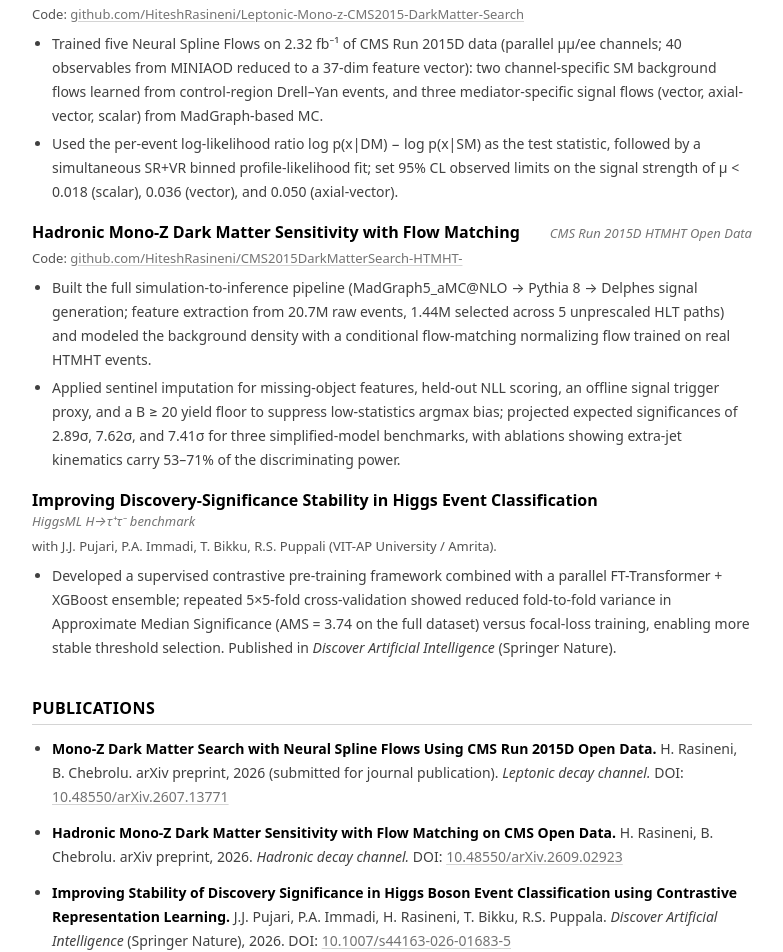
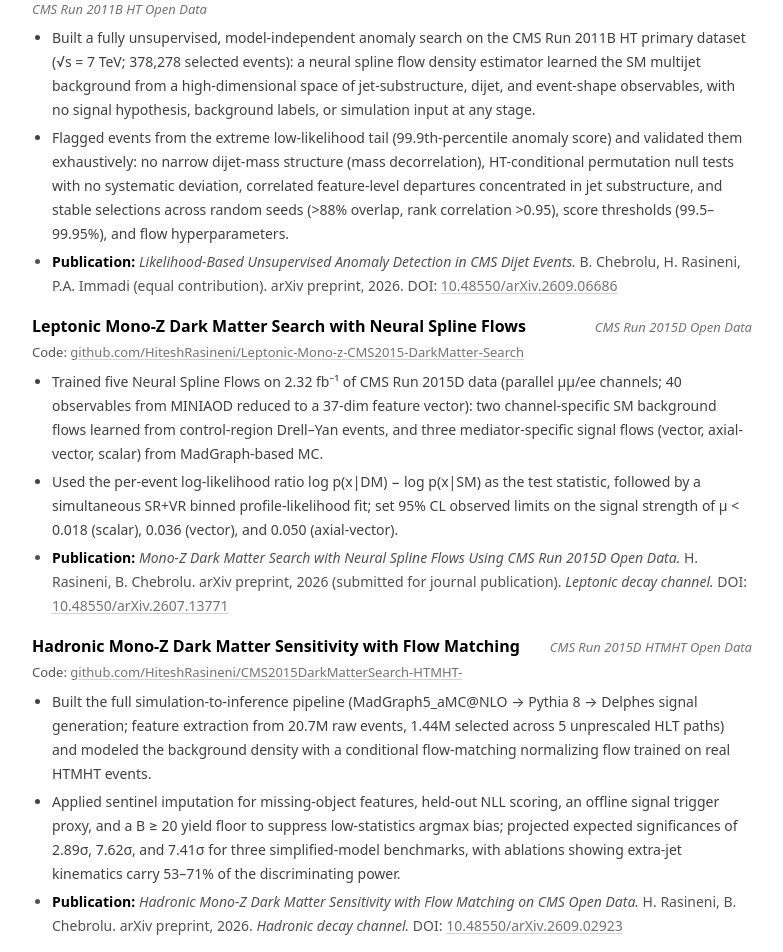
Before and after one commit to HiteshRasineni/the-unlikely-lab, a Next.js app: page /resume in a window 1280 px wide. Shown: the part 1340-2292 px from the top of the page, without its empty margins (248-1031 px from the left). Built offline with nearby package versions, Linux system fonts and the light colour scheme.

Commit message:
Merge PUBLICATIONS into RESEARCH EXPERIENCE section and add CMS dijet anomaly detection paper (arXiv:2609.06686)

```diff
--- a/app/resume/page.tsx
+++ b/app/resume/page.tsx
@@ -205,7 +205,36 @@ export default function ResumePage() {
         </Entry>
       </Section>
 
-      <Section title="RESEARCH EXPERIENCE">
+      <Section title="RESEARCH EXPERIENCE & PUBLICATIONS">
+        <Entry
+          title="Likelihood-Based Unsupervised Anomaly Detection in CMS Dijet Events"
+          right="CMS Run 2011B HT Open Data"
+        >
+          <li>
+            Built a fully unsupervised, model-independent anomaly search on the CMS Run 2011B HT
+            primary dataset (√s = 7 TeV; 378,278 selected events): a neural spline flow density
+            estimator learned the SM multijet background from a high-dimensional space of
+            jet-substructure, dijet, and event-shape observables, with no signal hypothesis,
+            background labels, or simulation input at any stage.
+          </li>
+          <li>
+            Flagged events from the extreme low-likelihood tail (99.9th-percentile anomaly score)
+            and validated them exhaustively: no narrow dijet-mass structure (mass decorrelation),
+            HT-conditional permutation null tests with no systematic deviation, correlated
+            feature-level departures concentrated in jet substructure, and stable selections across
+            random seeds (&gt;88% overlap, rank correlation &gt;0.95), score thresholds
+            (99.5–99.95%), and flow hyperparameters.
+          </li>
+          <li className="text-neutral-600">
+            <span className="font-semibold text-black">Publication:</span>{" "}
+            <em>Likelihood-Based Unsupervised Anomaly Detection in CMS Dijet Events.</em> B. Chebrolu,
+            H. Rasineni, P.A. Immadi (equal contribution). arXiv preprint, 2026. DOI:{" "}
+            <a className={credClass} href="https://doi.org/10.48550/arXiv.2609.06686" target="_blank" rel="noopener noreferrer">
+              10.48550/arXiv.2609.06686
+            </a>
+          </li>
+        </Entry>
+
         <Entry
           title="Leptonic Mono-Z Dark Matter Search with Neural Spline Flows"
           right="CMS Run 2015D Open Data"
@@ -233,6 +262,15 @@ export default function ResumePage() {
             Used the per-event log-likelihood ratio log p(x|DM) − log p(x|SM) as the test statistic,
             followed by a simultaneous SR+VR binned profile-likelihood fit; set 95% CL observed limits
             on the signal strength of μ &lt; 0.018 (scalar), 0.036 (vector), and 0.050 (axial-vector).
+          </li>
+          <li className="text-neutral-600">
+            <span className="font-semibold text-black">Publication:</span>{" "}
+            <em>Mono-Z Dark Matter Search with Neural Spline Flows Using CMS Run 2015D Open Data.</em>{" "}
+            H. Rasineni, B. Chebrolu. arXiv preprint, 2026 (submitted for journal publication).{" "}
+            <em>Leptonic decay channel.</em> DOI:{" "}
+            <a className={credClass} href="https://doi.org/10.48550/arXiv.2607.13771" target="_blank" rel="noopener noreferrer">
+              10.48550/arXiv.2607.13771
+            </a>
           </li>
         </Entry>
 
@@ -265,6 +303,15 @@ export default function ResumePage() {
             projected expected significances of 2.89σ, 7.62σ, and 7.41σ for three simplified-model
             benchmarks, with ablations showing extra-jet kinematics carry 53–71% of the discriminating power.
           </li>
+          <li className="text-neutral-600">
+            <span className="font-semibold text-black">Publication:</span>{" "}
+            <em>Hadronic Mono-Z Dark Matter Sensitivity with Flow Matching on CMS Open Data.</em>{" "}
+            H. Rasineni, B. Chebrolu. arXiv preprint, 2026.{" "}
+            <em>Hadronic decay channel.</em> DOI:{" "}
+            <a className={credClass} href="https://doi.org/10.48550/arXiv.2609.02923" target="_blank" rel="noopener noreferrer">
+              10.48550/arXiv.2609.02923
+            </a>
+          </li>
         </Entry>
 
 
@@ -272,54 +319,27 @@ export default function ResumePage() {
         <Entry
           title="Improving Discovery-Significance Stability in Higgs Event Classification"
           right="HiggsML H→τ⁺τ⁻ benchmark"
-          meta="with J.J. Pujari, P.A. Immadi, T. Bikku, R.S. Puppali (VIT-AP University / Amrita)."
         >
           <li>
             Developed a supervised contrastive pre-training framework combined with a parallel
             FT-Transformer + XGBoost ensemble; repeated 5×5-fold cross-validation showed reduced
             fold-to-fold variance in Approximate Median Significance (AMS = 3.74 on the full dataset)
-            versus focal-loss training, enabling more stable threshold selection. Published in{" "}
-            <em>Discover Artificial Intelligence</em> (Springer Nature).
+            versus focal-loss training, enabling more stable threshold selection (with J.J. Pujari,
+            P.A. Immadi, T. Bikku, R.S. Puppala — VIT-AP University / Amrita).
+          </li>
+          <li className="text-neutral-600">
+            <span className="font-semibold text-black">Publication:</span>{" "}
+            <em>Improving Stability of Discovery Significance in Higgs Boson Event Classification
+            using Contrastive Representation Learning.</em> J.J. Pujari, P.A. Immadi, H. Rasineni,
+            T. Bikku, R.S. Puppala. <em>Discover Artificial Intelligence</em> (Springer Nature),
+            2026. DOI:{" "}
+            <a className={credClass} href="https://doi.org/10.1007/s44163-026-01683-5" target="_blank" rel="noopener noreferrer">
+              10.1007/s44163-026-01683-5
+            </a>
           </li>
         </Entry>
       </Section>
 
-
-      <Section title="PUBLICATIONS">
-        <ul className="list-disc space-y-3 pl-5 text-[14px] leading-6 text-neutral-700">
-          <li>
-            <span className="font-semibold text-black">
-              Mono-Z Dark Matter Search with Neural Spline Flows Using CMS Run 2015D Open Data.
-            </span>{" "}
-            H. Rasineni, B. Chebrolu. arXiv preprint, 2026 (submitted for journal publication).{" "}
-            <em>Leptonic decay channel.</em> DOI:{" "}
-            <a className={credClass} href="https://doi.org/10.48550/arXiv.2607.13771" target="_blank" rel="noopener noreferrer">
-              10.48550/arXiv.2607.13771
-            </a>
-          </li>
-          <li>
-            <span className="font-semibold text-black">
-              Hadronic Mono-Z Dark Matter Sensitivity with Flow Matching on CMS Open Data.
-            </span>{" "}
-            H. Rasineni, B. Chebrolu. arXiv preprint, 2026.{" "}
-            <em>Hadronic decay channel.</em> DOI:{" "}
-            <a className={credClass} href="https://doi.org/10.48550/arXiv.2609.02923" target="_blank" rel="noopener noreferrer">
-              10.48550/arXiv.2609.02923
-            </a>
-          </li>
-          <li>
-            <span className="font-semibold text-black">
-              Improving Stability of Discovery Significance in Higgs Boson Event Classification using
-              Contrastive Representation Learning.
-            </span>{" "}
-            J.J. Pujari, P.A. Immadi, H. Rasineni, T. Bikku, R.S. Puppala.{" "}
-            <em>Discover Artificial Intelligence</em> (Springer Nature), 2026. DOI:{" "}
-            <a className={credClass} href="https://doi.org/10.1007/s44163-026-01683-5" target="_blank" rel="noopener noreferrer">
-              10.1007/s44163-026-01683-5
-            </a>
-          </li>
-        </ul>
-      </Section>
 
       <Section title="TECHNICAL SKILLS">
         <div className="space-y-1 text-[14px] leading-6 text-neutral-700">
```
Also changed, not shown: 1 other file (tests, documents, lock files or other folders).
